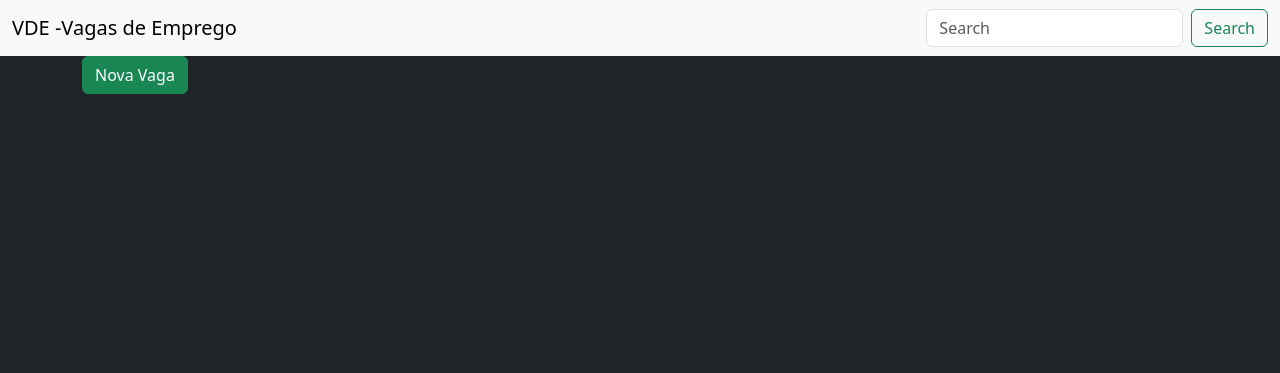
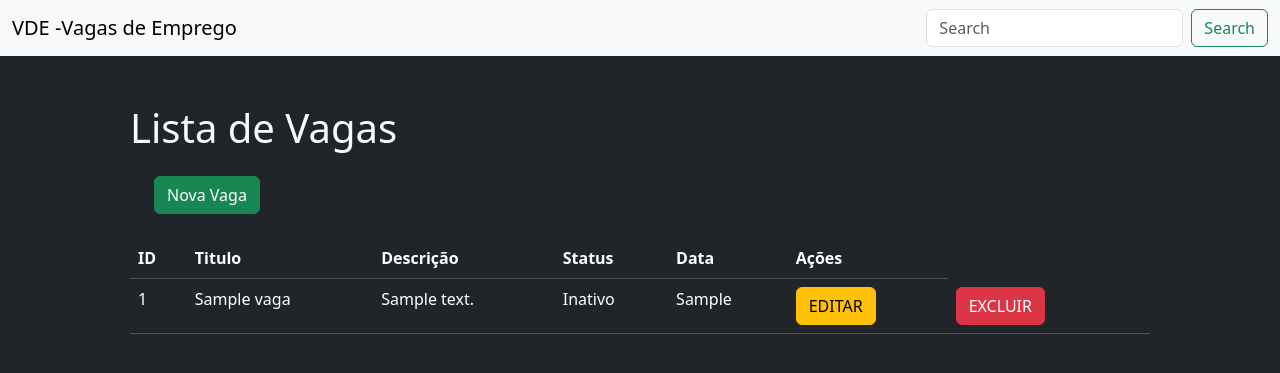
Before and after one commit to JulianaBorges/vde-app, a PHP site: page / in a window 1280 px wide. Shown: the top 373 px of the page. Run offline with PHP 8.4, Linux system fonts and the light colour scheme; tables that the repository leaves empty or names only in its code hold one stand-in row (values such as "Sample post").

Commit message:
FEAT:02 - read

```diff
--- a/app/Entity/vaga.php
+++ b/app/Entity/vaga.php
@@ -3,6 +3,7 @@
 namespace App\Entity;
 
 use \App\Db\Database;
+use \PDO;
 
 class Vaga{
     /**
@@ -62,4 +63,18 @@ class Vaga{
         return true;
 
     }
+
+    /** Metodo responsavel por obter as vagas do banco de dados
+     * @param string $where
+     * @param string $order
+     * @param string $limit
+     * return array
+     */
+
+    public static function getVagas($where = null, $order = null, $limit = null){
+
+        return (new Database('vagas'))->select($where,$order,$limit)
+                                      ->fetchAll(PDO::FETCH_CLASS,self::class);
+
+    }
 }
--- a/app/db/database.php
+++ b/app/db/database.php
@@ -112,4 +112,27 @@ class Database {
         // retorno o id inserido
         return $this->connection->lastInsertId();
     }
+
+    /**Método responsavel por executar uma consulta no banco
+     * @param string $where
+     * @param string $order
+     * @paran string $limit
+     * @paran string $fields
+     * @return PDOStatement
+     */
+
+    public function select($where = null, $order = null, $limit = null, $fields = '*') {
+
+        // DADOS DA QUERY
+        $whereClause = !is_null($where) ? ' WHERE ' . $where : '';
+        $orderClause = !is_null($order) ? ' ORDER BY ' . $order : '';
+        $limitClause = !is_null($limit) ? ' LIMIT ' . $limit : '';
+
+        // MONTA A QUERY
+        $query = 'SELECT ' . $fields . ' FROM ' . $this->table . $whereClause . $orderClause . $limitClause;
+
+        return $this->execute($query);
+    }
+
+
 }
--- a/includes/listagem.php
+++ b/includes/listagem.php
@@ -1,8 +1,55 @@
+<?php
+
+    $resultados = '';
+    foreach ($vagas as $vaga){
+
+        $resultados .= ' <tr>
+                        <td>'.$vaga->id.'</td>
+                        <td>'.$vaga->titulo.'</td>
+                        <td>'.$vaga->descricao.'</td>
+                        <td>'.($vaga->ativo == 's' ? 'Ativo' : 'Inativo').'</td>
+                        <td>'.$vaga->data.'</td>
+                        <td> <a href="edita.php">
+                            <button type="button" class="btn btn-warning">EDITAR</button>
+                        </a></td>
+                        <td> <a href="excluir.php">
+                            <button type="button" class="btn btn-danger">EXCLUIR</button>
+                        </a></td>
+
+                        <td></td>
+                    </tr>';
+    }
+
+
+?>
+
 <main>
-    <section>
-        <a href="cadastrar.php">
-            <button class="btn btn-success">Nova Vaga</button>
-        </a>
+    <section class="m-5">
+
+        <h1>Lista de Vagas</h1>
+
+        <div class="m-4">
+            <a href="cadastrar.php">
+                <button class="btn btn-success">Nova Vaga</button>
+            </a>
+        </div>
+
+
+        <table class="table table-dark mt-3">
+            <thead>
+                <tr>
+                    <th>ID</th>
+                    <th>Titulo</th>
+                    <th>Descrição</th>
+                    <th>Status</th>
+                    <th>Data</th>
+                    <th>Ações</th>
+                </tr>
+            </thead>
+            <tbody>
+                <?=$resultados?>
+            </tbody>
+        </table>
     </section>
 
 </main>
--- a/index.php
+++ b/index.php
@@ -2,6 +2,10 @@
 
 require __DIR__.'/vendor/autoload.php';
 
+use \App\Entity\Vaga;
+
+$vagas = Vaga::getVagas();
+
 include __DIR__.'/includes/header.php';
 include __DIR__.'/includes/listagem.php';
 include __DIR__.'/includes/footer.php';
```
